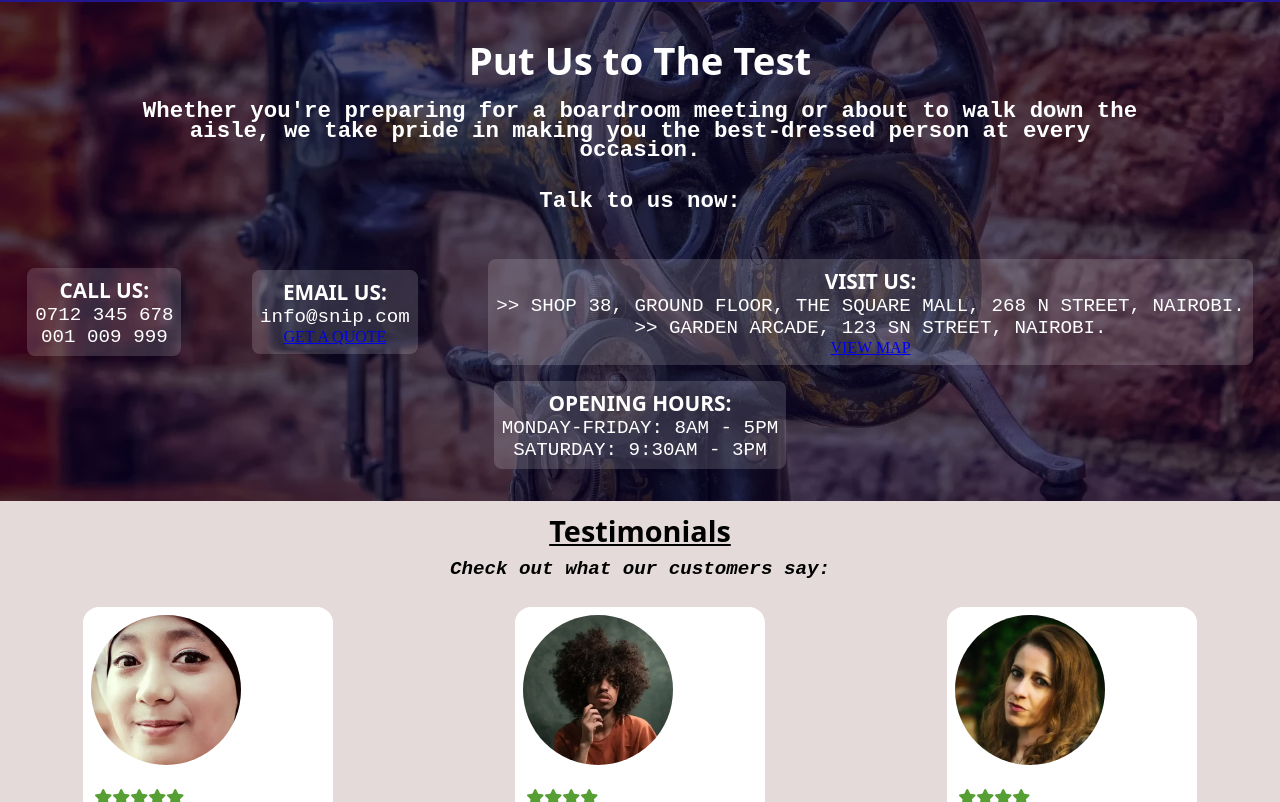
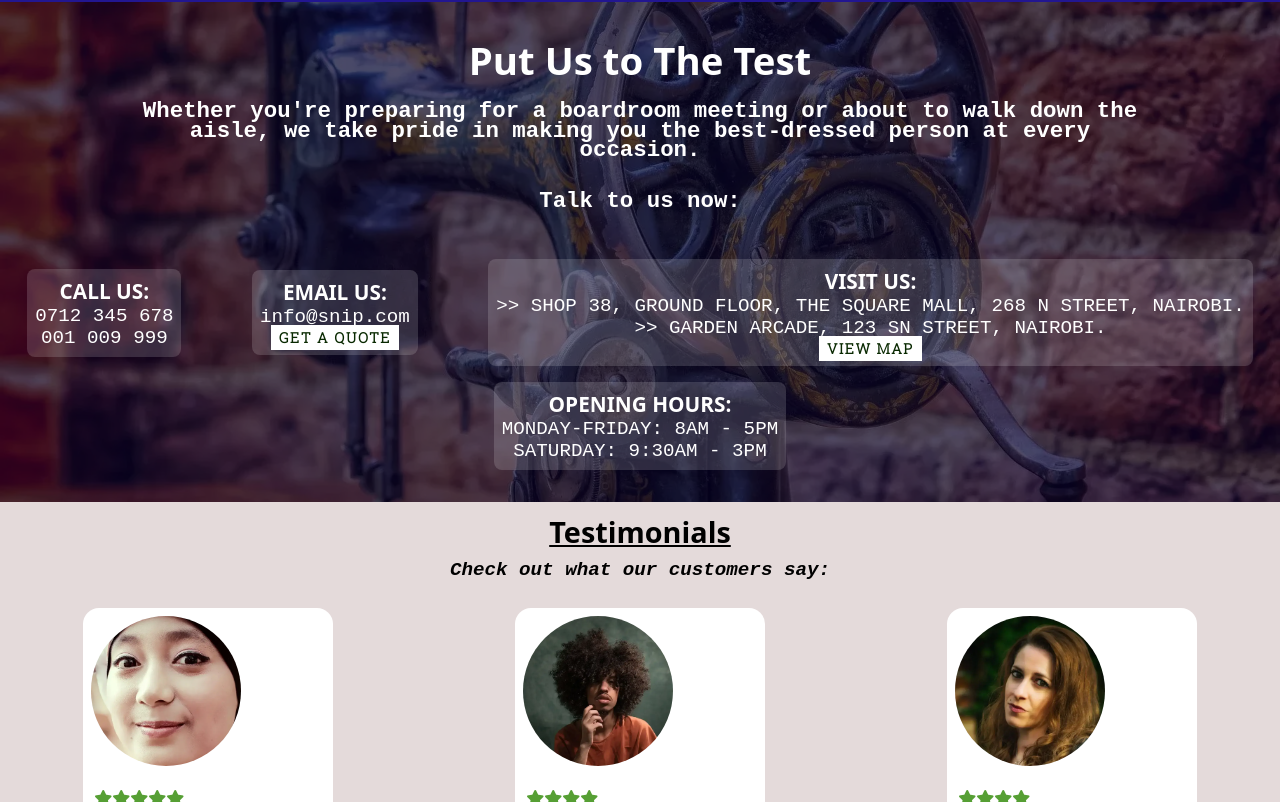
Before and after one commit to PgGitau/Snip, a plain HTML site: page index.html in a window 1280 px wide. Shown: the part 2002-2804 px from the top of the page. Drawn offline with Linux system fonts and the light colour scheme.

Commit message:
edit styling

```diff
--- a/resources/css/styles.css
+++ b/resources/css/styles.css
@@ -306,11 +306,11 @@ html {
     font-weight: lighter;
     background-color: rgb(58, 56, 153);
     padding: .4rem;
+    transition: all 350ms ease;
 }
 .header-btn button:hover {
     cursor: pointer;
     background-color: rgb(156, 5, 5);
-    transition: all 350ms ease;
 }
 /* media queries for image-header section */
 @media (min-width: 230px) and (max-width: 360px) {
@@ -888,18 +888,20 @@ html {
     font-family:'Courier New', Courier, monospace;
     font-size: 1.1rem;
 }
-.contact button {
-    margin-top: 1rem;
-    padding: .5rem;
+.contact a {
+    text-decoration: none;
+    margin-top: 1.1rem;
+    padding: .2rem .5rem;
     font-weight: bolder;
     font-size: .9rem;
     background-color: rgb(255, 255, 255);
+    color: rgb(9, 41, 1);
     letter-spacing: .1rem;
     font-family: 'Roboto Slab', serif;
     border: 0;
     transition: background-color 250ms ease-in-out, color 250ms ease-in-out;
 }
-.contact button:hover {
+.contact a:hover {
     background-color: rgb(20, 59, 2);
     color: blanchedalmond;
     cursor: pointer;
@@ -938,7 +940,6 @@ html {
         background-image: url("../images/sewing-machine-1920.webp");
     }
 }
-
 
 /* TESTIMONIALS SECTION */
 .testimonials-container {
@@ -1251,7 +1252,6 @@ footer {
     flex-direction: column;
     justify-content: space-between;
     /* gap: .5rem; */
-
 }
 .footer-container {
     /* border: 2px solid rgb(163, 153, 153); */
```
